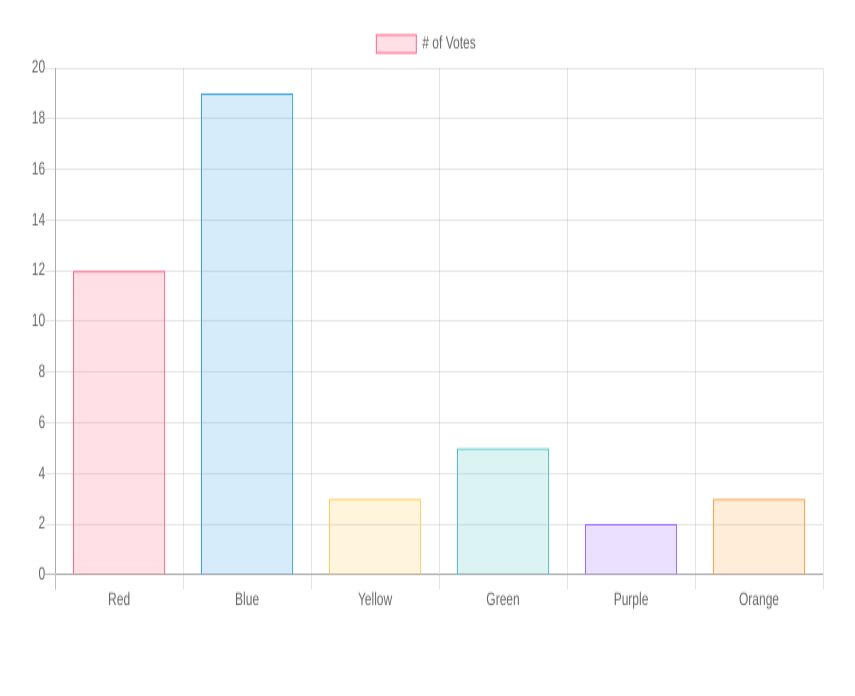
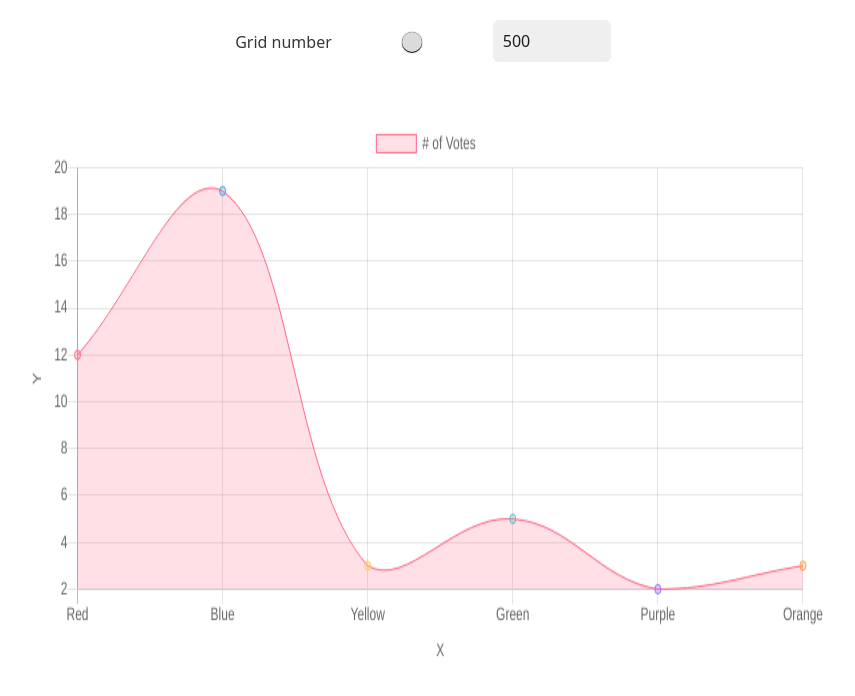
Before and after one commit to VanishMax/solving-de, a plain HTML site: page index.html in a window 1280 px wide. Shown: the whole page, without its empty margins (214-1069 px from the left). Drawn offline with nearby package versions, Linux system fonts and the light colour scheme.

Commit message:
Add input rage for future grid

```diff
--- a/code.js
+++ b/code.js
@@ -1,6 +1,22 @@
 let ctx = document.getElementById('canvas');
-let myChart = new Chart(ctx, {
-  type: 'bar',
+
+const changeGrid = e => {
+  document.querySelector('#grid').value = e.target.value;
+  document.querySelector('#grid-num').value = e.target.value;
+};
+
+window.chartColors = {
+  red: 'rgb(255, 99, 132)',
+  orange: 'rgb(255, 159, 64)',
+  yellow: 'rgb(255, 205, 86)',
+  green: 'rgb(75, 192, 192)',
+  blue: 'rgb(54, 162, 235)',
+  purple: 'rgb(153, 102, 255)',
+  grey: 'rgb(201, 203, 207)'
+};
+
+let chart = new Chart(ctx, {
+  type: 'line',
   data: {
     labels: ['Red', 'Blue', 'Yellow', 'Green', 'Purple', 'Orange'],
     datasets: [{
@@ -26,10 +42,32 @@ let myChart = new Chart(ctx, {
     }]
   },
   options: {
+    responsive: true,
+    title: {
+      display: true,
+      text: ''
+    },
+    tooltips: {
+      mode: 'index',
+      intersect: false,
+    },
+    hover: {
+      mode: 'nearest',
+      intersect: true
+    },
     scales: {
+      xAxes: [{
+        display: true,
+        scaleLabel: {
+          display: true,
+          labelString: 'X'
+        }
+      }],
       yAxes: [{
-        ticks: {
-          beginAtZero: true
+        display: true,
+        scaleLabel: {
+          display: true,
+          labelString: 'Y'
         }
       }]
     }
--- a/index.html
+++ b/index.html
@@ -9,6 +9,11 @@
     <script src="https://cdn.jsdelivr.net/npm/chart.js@2.8.0/dist/Chart.bundle.min.js"></script>
 </head>
 <body>
+  <div class="grid-range">
+      <label for="grid">Grid number</label>
+      <input onchange="changeGrid(event)" type="range" id="grid" value="500" min="0" max="1000">
+      <input onchange="changeGrid(event)" type="number" id="grid-num" value="500" min="0" max="1000">
+  </div>
   <canvas id="canvas"></canvas>
 <script type="text/javascript" src="code.js"></script>
 </body>
--- a/style.css
+++ b/style.css
@@ -5,3 +5,19 @@ canvas {
     -webkit-user-select: none;
     -ms-user-select: none;
 }
+
+.grid-range {
+    display: flex;
+    align-items: center;
+    justify-content: center;
+}
+
+#grid {
+    margin: auto 1em;
+}
+
+input[type=range]::-webkit-slider-runnable-track {
+    background: white;
+    border-radius: 6px;
+    box-sizing: border-box;
+}
```
